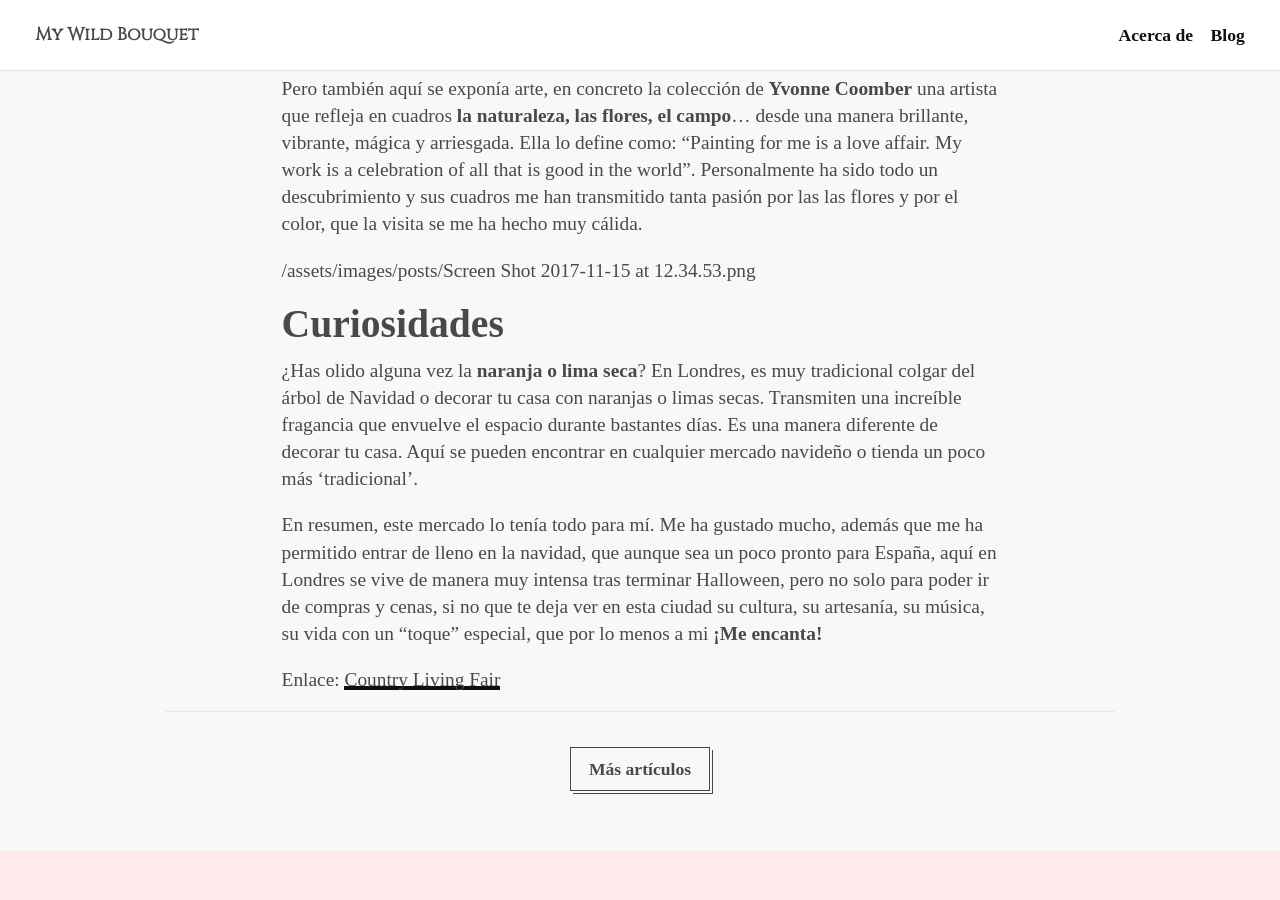
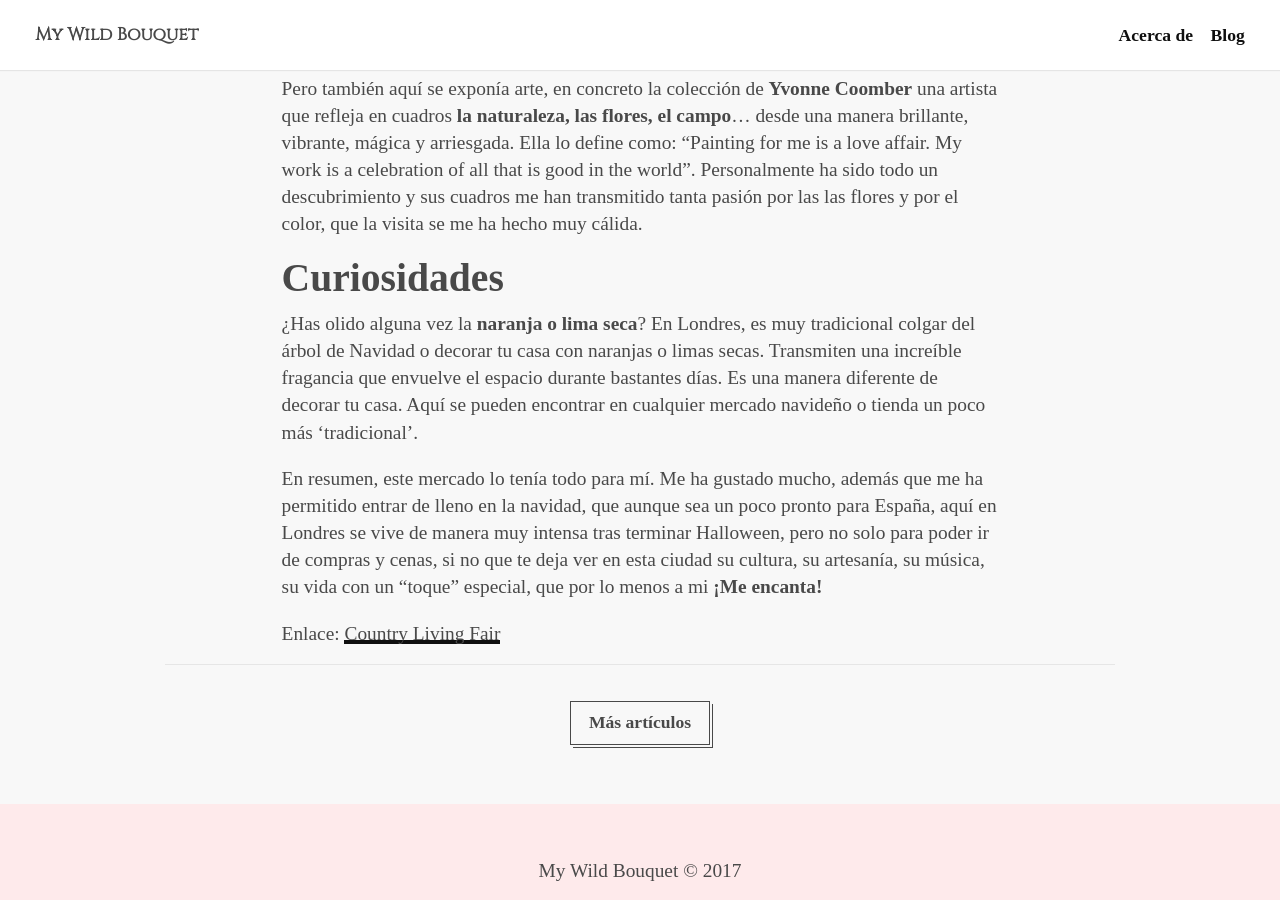
Before and after one commit to keyvanakbary/ramosilvestre.com, a Jekyll site: the page built from src/_posts/2017-11-08-mercado-navideno-en-londres.md, in a window 1280 px wide and 900 px high, scrolled down 1403 px. Built offline with Jekyll 4.4.1, drawn with Linux system fonts in a browser that asks for light colours; some web fonts are replaced.

Commit message:
Update 2017-11-08-mercado-navideno-en-londres.md

```diff
--- a/src/_posts/2017-11-08-mercado-navideno-en-londres.md
+++ b/src/_posts/2017-11-08-mercado-navideno-en-londres.md
@@ -14,7 +14,7 @@ Es un mercado navideño situado en el centro de Londres, que este año se realiz
 
 Pero también aquí se exponía arte, en concreto la colección de **Yvonne Coomber** una artista que refleja en cuadros **la naturaleza, las flores, el campo**... desde una manera brillante, vibrante, mágica y arriesgada. Ella lo define como: “Painting for me is a love affair. My work is a celebration of all that is good in the world”. Personalmente ha sido todo un descubrimiento y sus cuadros me han transmitido tanta pasión por las las flores y por el color, que la visita se me ha hecho muy cálida.
 
-/assets/images/posts/Screen Shot 2017-11-15 at 12.34.53.png
+
 
 ## Curiosidades
 
```
